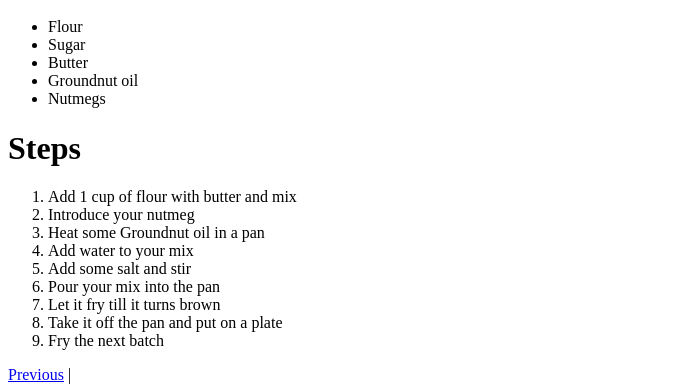
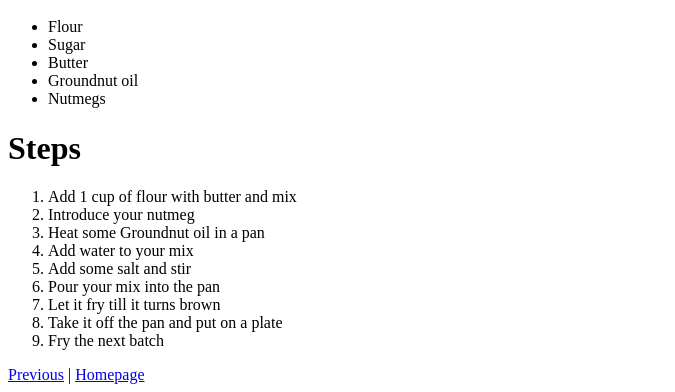
Before and after one commit to Tranto55/odin-recipes, a plain HTML site: page recipes/pancakes.html in a window 1280 px wide. Shown: the part 631-1023 px from the top of the page, without its empty margins (0-675 px from the left). Drawn offline with Linux system fonts and the light colour scheme.

Commit message:
Add link to the homepage from pancakes page

```diff
--- a/recipes/pancakes.html
+++ b/recipes/pancakes.html
@@ -35,6 +35,6 @@ pancakes are <strong><em>AMAZING!</em></strong></p>
     <li>Take it off the pan and put on a plate</li>
     <li>Fry the next batch</li>
 </ol>
-<a href="indomie.html">Previous</a> |
+<a href="indomie.html">Previous</a> | <a href="../index.html">Homepage</a>
 </body>
 </html>
```
